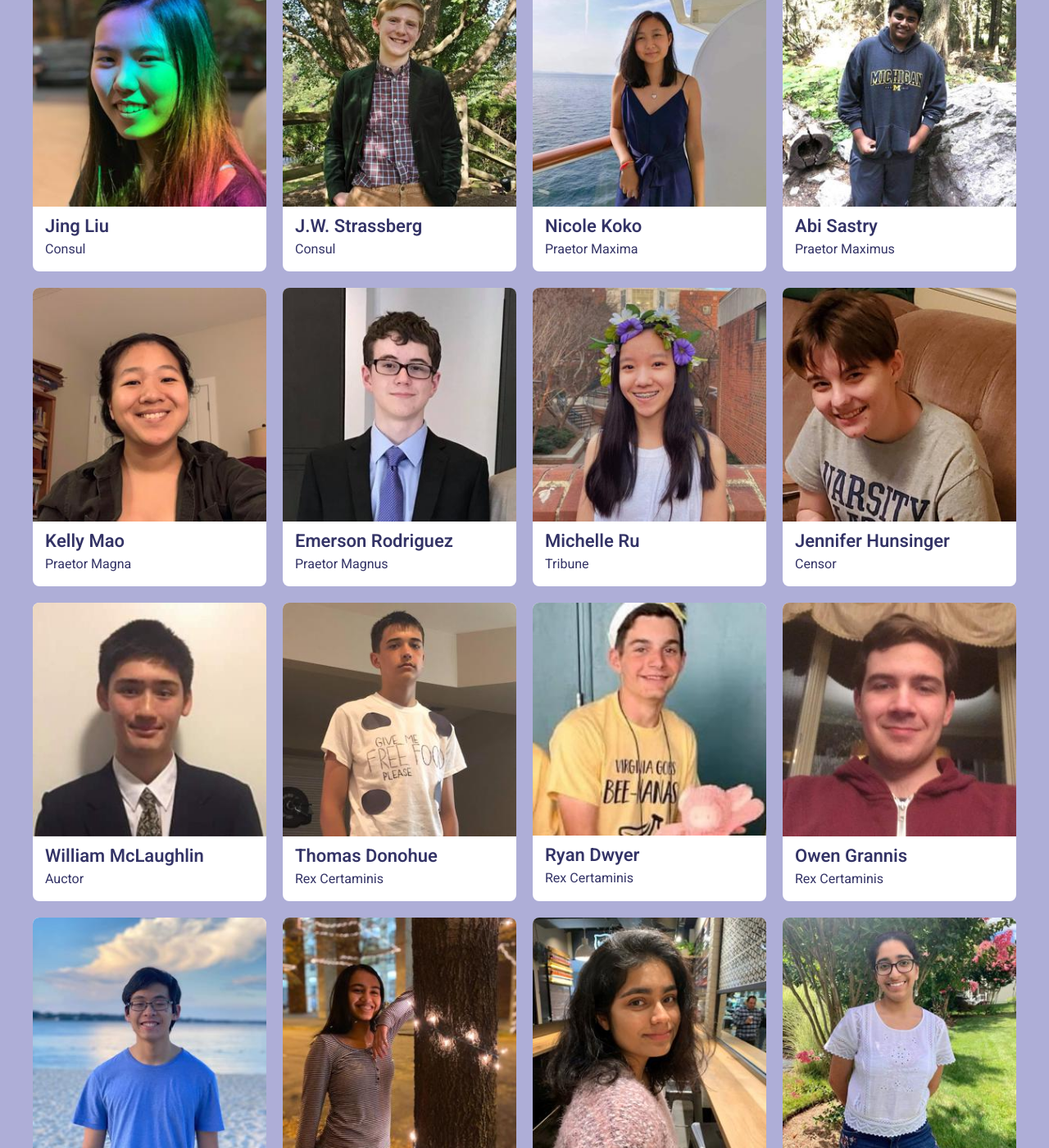
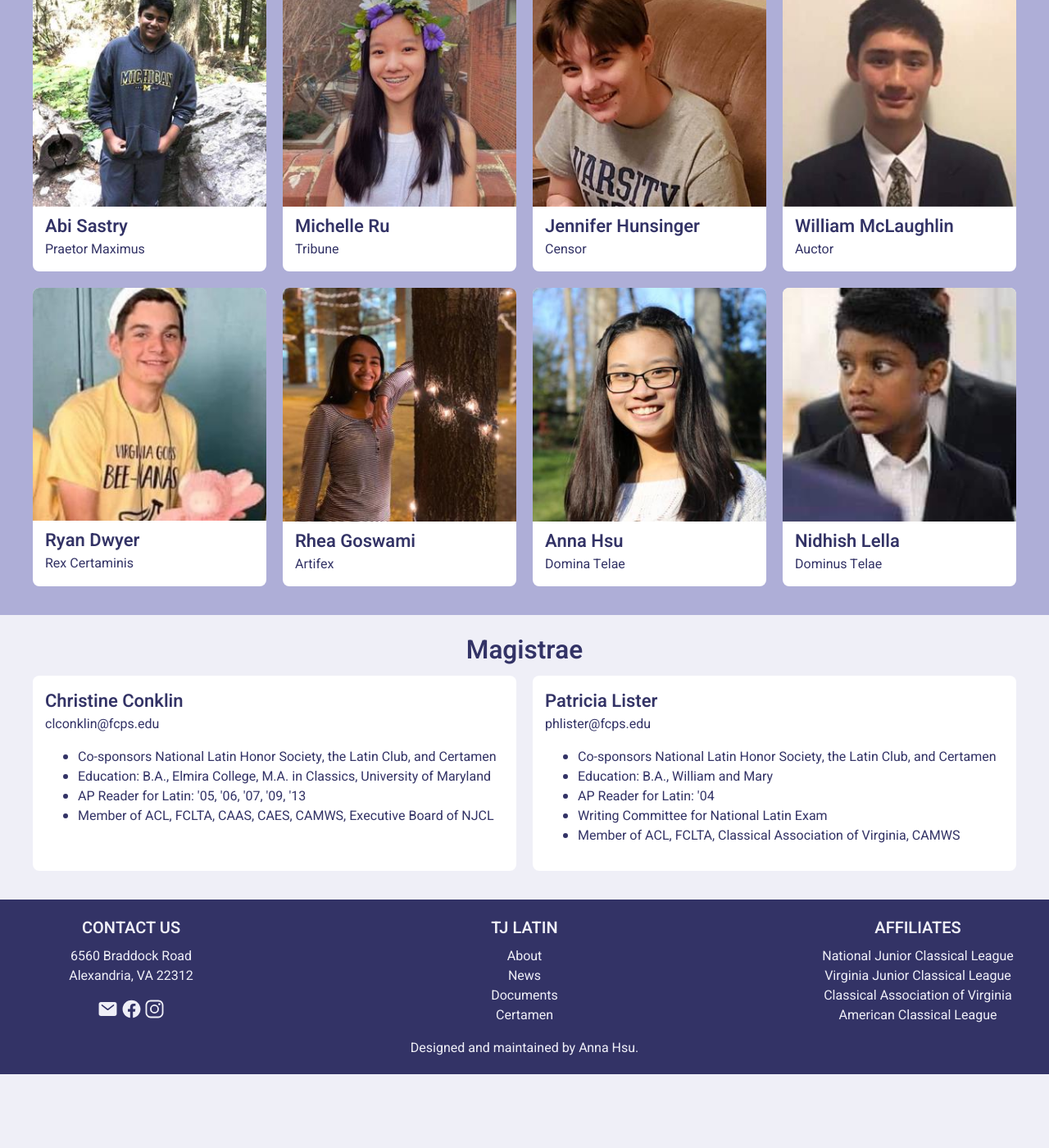
Before and after one commit to TJLatin/website, a Jekyll site: the page built from about.html, in a window 1280 px wide and 1400 px high, scrolled down 587 px. Shown: the whole window at 82% size. Built offline with Jekyll 4.4.1, drawn with Linux system fonts in a browser that asks for light colours; after the commit the page ends 1897 px from its top, so only the background shows below that; some of the changed text lies outside the part shown.

Commit message:
Update executive board

```diff
--- a/_config.yml
+++ b/_config.yml
@@ -11,26 +11,14 @@ plugins:
 collections:
   officers:
     order:
-      - jing-liu.md
-      - jw-strassberg.md
-      - nicole-koko.md
       - abi-sastry.md
-      - kelly-mao.md
-      - emerson-rodriguez.md
       - michelle-ru.md
       - jennifer-hunsinger.md
       - william-mclaughlin.md
-      - thomas-donohue.md
       - ryan-dwyer.md
-      - owen-grannis.md
-      - andrew-hadikusumo.md
       - rhea-goswami.md
-      - reva-hirave.md
-      - nilima-khanna.md
       - anna-hsu.md
       - nidhish-lella.md
-      - karen-song.md
-      - miranda-xiong.md
     output: true
 
 defaults:
```
Also changed, not shown: _officers/andrew-hadikusumo.md (deleted, +0 -7 lines), _officers/emerson-rodriguez.md (deleted, +0 -7 lines), _officers/jing-liu.md (deleted, +0 -7 lines), _officers/jw-strassberg.md (deleted, +0 -7 lines), _officers/karen-song.md (deleted, +0 -7 lines), _officers/kelly-mao.md (deleted, +0 -7 lines), _officers/miranda-xiong.md (deleted, +0 -7 lines), _officers/nicole-koko.md (deleted, +0 -7 lines), _officers/nilima-khanna.md (deleted, +0 -7 lines), _officers/owen-grannis.md (deleted, +0 -7 lines), _officers/reva-hirave.md (deleted, +0 -7 lines), _officers/thomas-donohue.md (deleted, +0 -7 lines).
